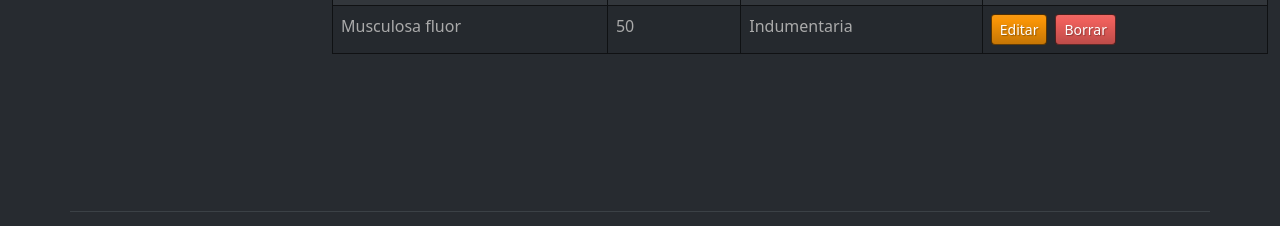
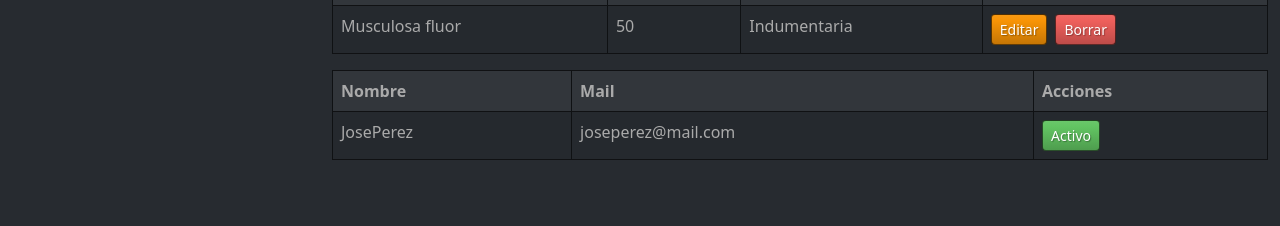
Before and after one commit to ximebarrientos/rollingCodeClub, a React (Vite) app: page / in a window 1280 px wide. Shown: the part 311-537 px from the top of the page. Built offline with nearby package versions, Linux system fonts and the light colour scheme.

Commit message:
agrega el componente TablaUsuario al administrador

```diff
--- a/src/components/pages/Administrador.jsx
+++ b/src/components/pages/Administrador.jsx
@@ -1,5 +1,7 @@
 import { Col, Container, Row, ListGroup, Table } from "react-bootstrap";
 import TablaProducto from "./producto/TablaProducto";
+import TablaUsuario from "./usuario/TablaUsuario";
+
 
 const Administrador = () => {
   return (
@@ -45,6 +47,7 @@ const Administrador = () => {
             </tbody>
           </Table>
           <TablaProducto />
+            <TablaUsuario />
 
         </Col>
       </Row>
--- a/src/components/pages/usuario/TablaUsuario.jsx
+++ b/src/components/pages/usuario/TablaUsuario.jsx
@@ -0,0 +1,26 @@
+import { Table, Button } from "react-bootstrap";
+
+const TablaUsuario = () => {
+  return (
+    <Table striped bordered hover responsive>
+      <thead>
+        <tr>
+          <th>Nombre</th>
+          <th>Mail</th>
+          <th>Acciones</th>
+        </tr>
+      </thead>
+      <tbody>
+        <tr>
+          <td>JosePerez</td>
+          <td>joseperez@mail.com</td>
+          <td>
+            <Button size="sm" variant="success">Activo</Button>
+          </td>
+        </tr>
+      </tbody>
+    </Table>
+  );
+};
+
+export default TablaUsuario;
```
